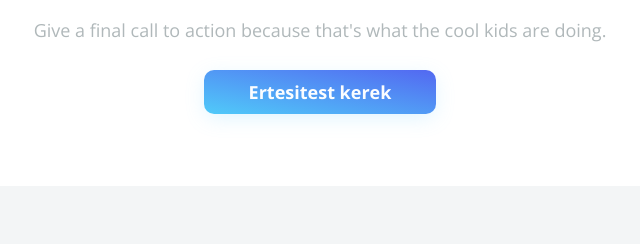
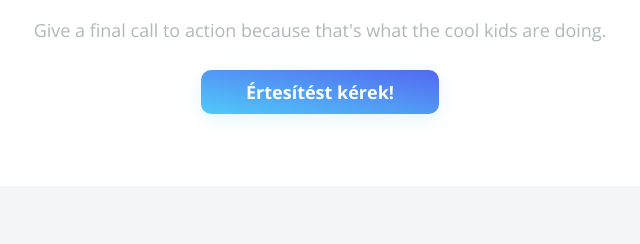
Before and after one commit to heyitsbalazs/daybyday.hu, a Gatsby site: page / in a window 1280 px wide. Shown: the part 876-1120 px from the top of the page, 320-960 px from the left. Built offline with nearby package versions, Linux system fonts and the light colour scheme; Gatsby itself is replaced by a stand-in of ours.

Commit message:
további magyarosítás

```diff
--- a/src/components/cta.js
+++ b/src/components/cta.js
@@ -9,7 +9,7 @@ const CallToAction = () => (
       title="Stay Updated"
       description="Give a final call to action because that's what the cool kids are doing."
     />
-    <Button>Ertesitest kerek</Button>
+    <Button>Értesítést kérek!</Button>
   </div>
 )
 
```
